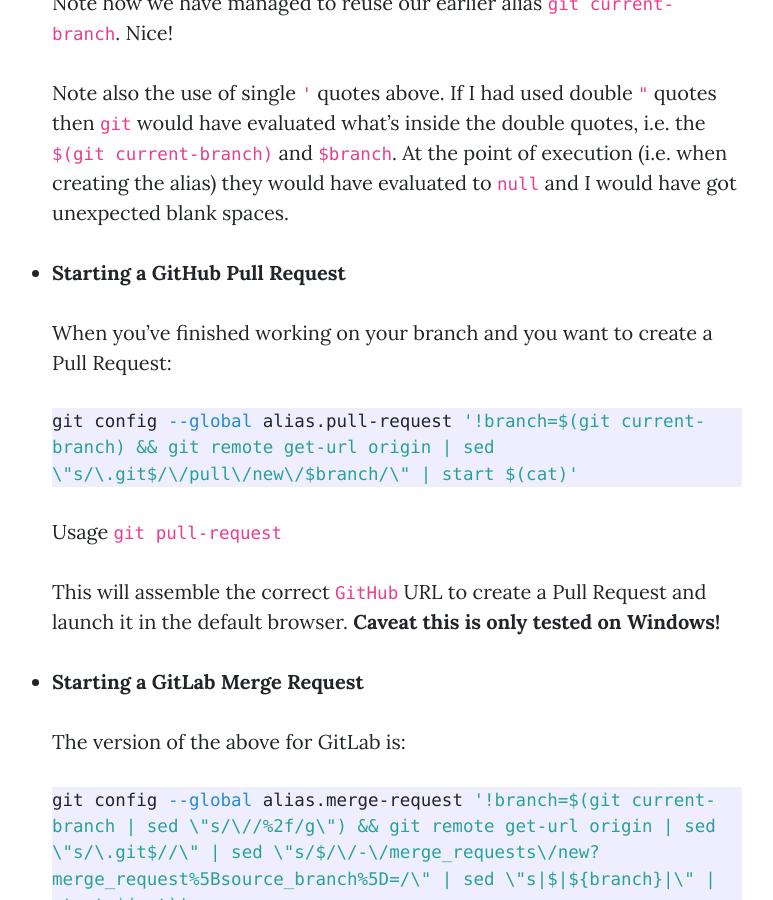
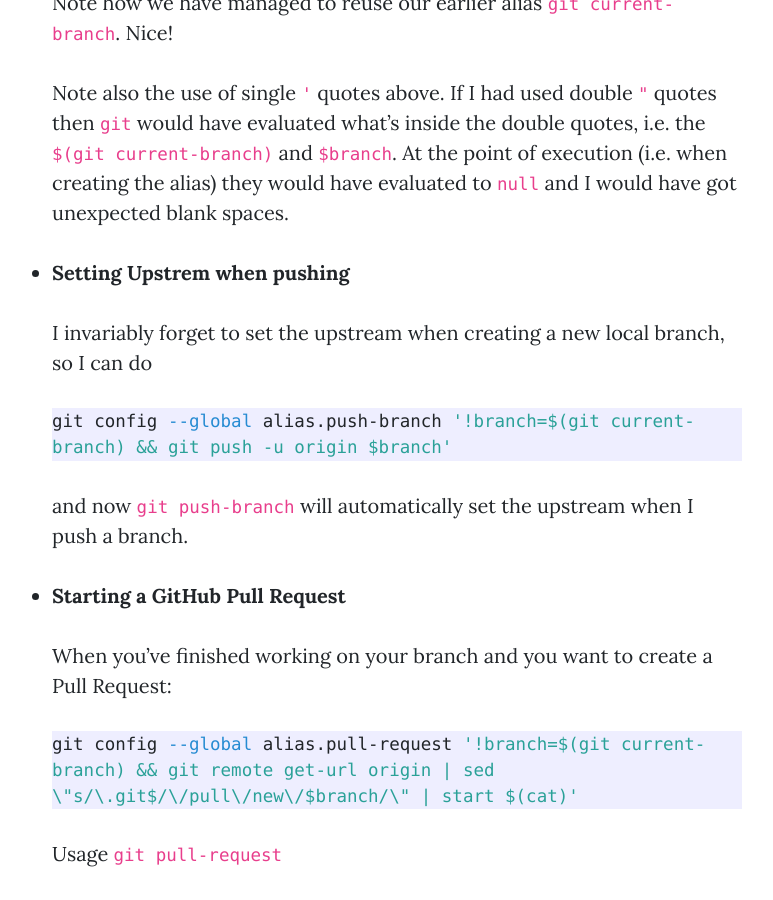
Before and after one commit to paxdev/paxdev.github.io, a Jekyll site: the page built from _posts/2020-05-20-git-aliases.md, in a window 1280 px wide and 900 px high, scrolled down 3326 px. Shown: the whole window, without its empty margins (263-1036 px from the left). Built offline with Jekyll 4.4.1, drawn with Linux system fonts in a browser that asks for light colours; our own code applies the rules of GitHub Pages for plain Markdown files.

Commit message:
added push branch

````diff
--- a/_posts/2020-05-20-git-aliases.md
+++ b/_posts/2020-05-20-git-aliases.md
@@ -95,6 +95,16 @@ However, if you add a `!` at the beginning of your `alias` you are telling `git`
 
   Note also the use of single `'` quotes above. If I had used double `"` quotes then `git` would have evaluated what's inside the double quotes, i.e. the `$(git current-branch)` and `$branch`. At the point of execution (i.e. when creating the alias) they would have evaluated to `null` and I would have got unexpected blank spaces.
 
+* **Setting Upstrem when pushing**
+
+  I invariably forget to set the upstream when creating a new local branch, so I can do
+
+  ```shell
+  git config --global alias.push-branch '!branch=$(git current-branch) && git push -u origin $branch'
+  ```
+
+  and now `git push-branch` will automatically set the upstream when I push a branch.
+
 * **Starting a GitHub Pull Request**
 
   When you've finished working on your branch and you want to create a Pull Request:
````
